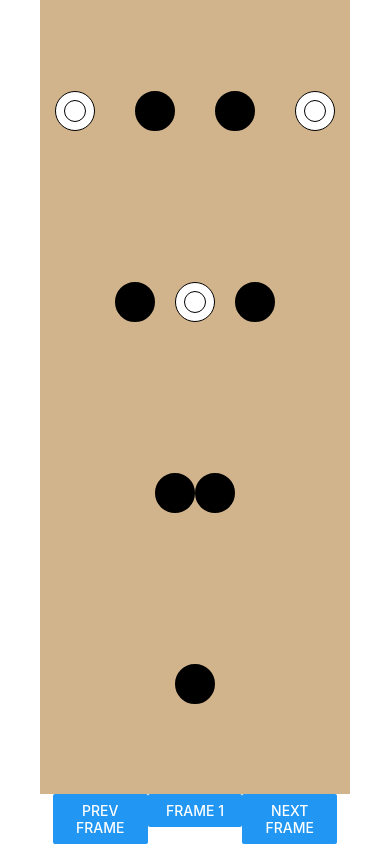
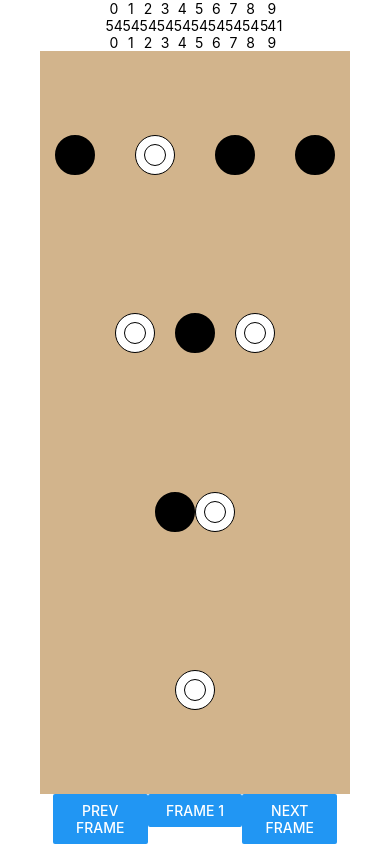
Before and after one commit to redbean87/bowling-rn, a React Native app: screen / in a window 390 px wide. Built offline with nearby package versions, Linux system fonts and the light colour scheme.

Commit message:
start scoreboard view

```diff
--- a/src/data/pin.js
+++ b/src/data/pin.js
@@ -1,11 +1,15 @@
 import * as utils from './utils';
 
-const data = (frameId, id = 0) => ({
-  id,
-  frameId,
-  position: id + 1,
-  downPosition: null,
-  down: utils.randomBool()
-});
+const data = (frameId, id = 0) => {
+  const position = id + 1;
+  const maxDownPosition = position === 10 ? 2 : 1;
+  return {
+    id,
+    frameId,
+    position,
+    downPosition: utils.randomNum(maxDownPosition),
+    down: utils.randomBool()
+  };
+};
 
 export default data;
--- a/src/data/utils.js
+++ b/src/data/utils.js
@@ -1,3 +1,5 @@
-export const randomBool = () => {
-  return Math.random() >= 0.5;
+export const randomBool = () => randomNum(1);
+
+export const randomNum = max => {
+  return Math.floor(Math.random() * (max + 1));
 };
--- a/src/screen/Game/Game.js
+++ b/src/screen/Game/Game.js
@@ -2,8 +2,9 @@ import React, { useState } from 'react';
 import { StyleSheet, View } from 'react-native';
 import PropTypes from 'prop-types';
 
+import Footer from './Footer';
 import Lane from './Lane';
-import Footer from './Footer';
+import ScoreBoard from './ScoreBoard';
 
 const MAX_FRAME_POSITION = 10;
 
@@ -12,6 +13,7 @@ export const Game = ({ actions, frames }) => {
   const frame = frames[selectedFrame];
   return (
     <View style={styles.container}>
+      <ScoreBoard frames={frames} />
       <Lane
         frame={frame}
         handlePinPress={handlePinPress(actions, selectedFrame)}
--- /dev/null
+++ b/src/screen/Game/ScoreBoard/Frame.js
@@ -0,0 +1,46 @@
+import React from 'react';
+import { StyleSheet, View, Text } from 'react-native';
+import PropTypes from 'prop-types';
+
+import PinCount from './PinCount';
+
+export const Frame = ({ frame }) => {
+  const tenthFrame = frame.position === 10;
+  const styles = tenthFrame ? tenthFramestyles : nonTenthFramestyles;
+  const counts = [5, 4, 1];
+  return (
+    <View style={styles.container}>
+      <View>
+        <Text>{frame.id}</Text>
+      </View>
+      <PinCount counts={counts} tenthFrame={tenthFrame} />
+      <View>
+        <Text>{frame.id}</Text>
+      </View>
+    </View>
+  );
+};
+
+Frame.propTypes = {
+  frame: PropTypes.object
+};
+
+Frame.defaultProps = {
+  frame: {}
+};
+
+export default Frame;
+
+const nonTenthFramestyles = StyleSheet.create({
+  container: {
+    flex: 1,
+    alignItems: 'center'
+  }
+});
+
+const tenthFramestyles = StyleSheet.create({
+  container: {
+    flex: 1.5,
+    alignItems: 'center'
+  }
+});
--- /dev/null
+++ b/src/screen/Game/ScoreBoard/PinCount.js
@@ -0,0 +1,43 @@
+import React from 'react';
+import { StyleSheet, View, Text } from 'react-native';
+import PropTypes from 'prop-types';
+
+export const PinCount = ({ counts, tenthFrame }) => {
+  return (
+    <View style={styles.container}>
+      <View style={styles.count}>
+        <Text>{counts[0]}</Text>
+      </View>
+      <View style={styles.count}>
+        <Text>{counts[1]}</Text>
+      </View>
+      {tenthFrame && (
+        <View style={styles.count}>
+          <Text>{counts[2]}</Text>
+        </View>
+      )}
+    </View>
+  );
+};
+
+PinCount.propTypes = {
+  counts: PropTypes.array,
+  tenthFrame: PropTypes.bool
+};
+
+PinCount.defaultProps = {
+  counts: [],
+  tenthFrame: false
+};
+
+export default PinCount;
+
+const styles = StyleSheet.create({
+  container: {
+    flexDirection: 'row'
+  },
+  count: {
+    flex: 1,
+    alignItems: 'center'
+  }
+});
--- /dev/null
+++ b/src/screen/Game/ScoreBoard/index.js
@@ -0,0 +1,31 @@
+import React from 'react';
+import { StyleSheet, View } from 'react-native';
+import PropTypes from 'prop-types';
+
+import Frame from './Frame';
+
+export const ScoreBoardIndex = ({ frames }) => {
+  return (
+    <View style={styles.container}>
+      {frames.map(frame => {
+        return <Frame key={frame.id} frame={frame} />;
+      })}
+    </View>
+  );
+};
+
+ScoreBoardIndex.propTypes = {
+  frames: PropTypes.arrayOf(PropTypes.object)
+};
+
+ScoreBoardIndex.defaultProps = {
+  frames: []
+};
+
+export default ScoreBoardIndex;
+
+const styles = StyleSheet.create({
+  container: {
+    flexDirection: 'row'
+  }
+});
```
Also changed, not shown: src/screen/Game/ScoreBoard.js (deleted, +0 -22 lines).
